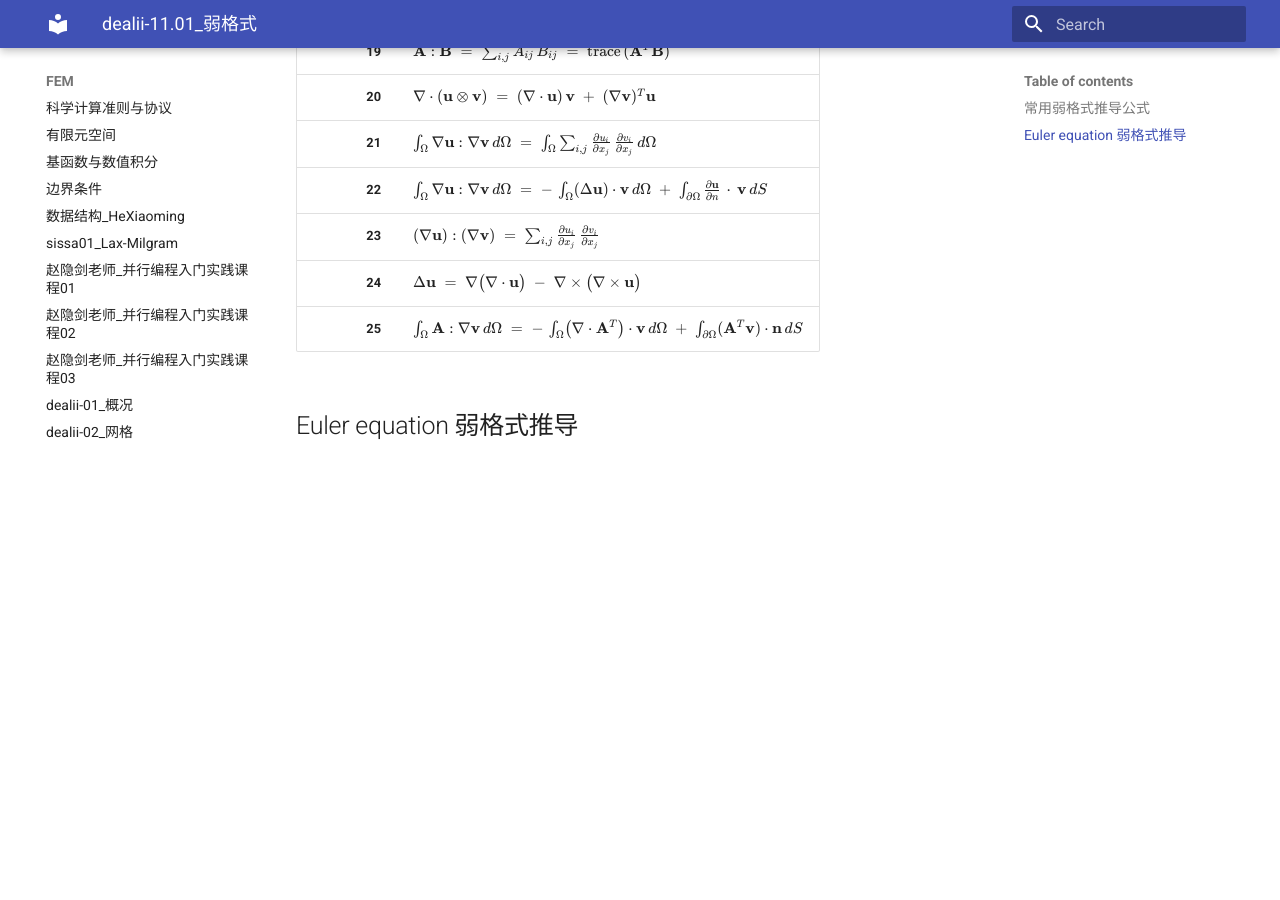
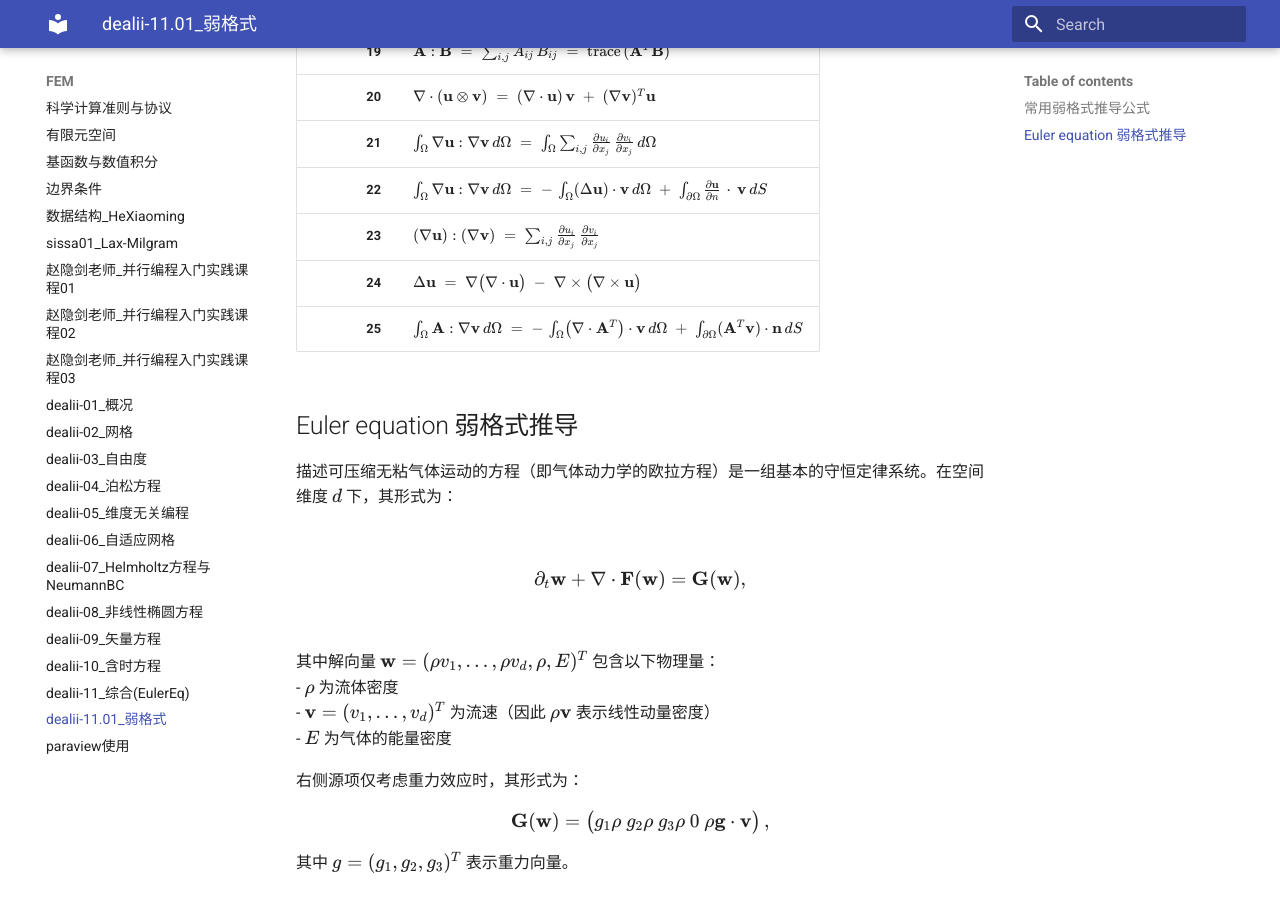
Before and after one commit to ymma98/technotes, an MkDocs documentation site: the page built from docs/FEM/dealii-11.01_弱格式.md, in a window 1280 px wide and 900 px high, scrolled down 1341 px. Built offline with MkDocs 1.6.1 and Material for MkDocs 9.7.7, drawn with Linux system fonts in a browser that asks for light colours; before the commit the page ends 1808 px from its top, so only the background shows below that.

Commit message:
docs/FEM/dealii-11.01_弱格式.md updated from https://stackedit.cn/

```diff
--- a/docs/FEM/dealii-11.01_弱格式.md
+++ b/docs/FEM/dealii-11.01_弱格式.md
@@ -35,12 +35,36 @@
 
 ## Euler equation 弱格式推导
 
+描述可压缩无粘气体运动的方程（即气体动力学的欧拉方程）是一组基本的守恒定律系统。在空间维度 $d$ 下，其形式为：
+
+$$
+\partial_t \mathbf{w} + \nabla \cdot \mathbf{F}(\mathbf{w}) = \mathbf{G}(\mathbf{w}),
+$$
+
+其中解向量 $\mathbf{w} = (\rho v_1, \ldots, \rho v_d, \rho, E)^T$ 包含以下物理量：
+- $\rho$ 为流体密度
+- $\mathbf{v} = (v_1, \ldots, v_d)^T$ 为流速（因此 $\rho\mathbf{v}$ 表示线性动量密度）
+- $E$ 为气体的能量密度
+
+右侧源项仅考虑重力效应时，其形式为：
+$$
+\mathbf{G}(\mathbf{w}) =
+\begin{pmatrix}
+g_1 \rho \\
+g_2 \rho \\
+g_3 \rho \\
+0 \\
+\rho \mathbf{g} \cdot \mathbf{v}
+\end{pmatrix},
+$$
+其中 $g = (g_1, g_2, g_3)^T$ 表示重力向量。
+
 
 
 
 
 
 <!--stackedit_data:
-eyJoaXN0b3J5IjpbODQ2Njc3MDA1LDM5MDUzNzY4MiwxNzE1Nj
-U2NzI4LC02Njk3NDcwNDcsLTE3Mzg5NjU5NzhdfQ==
+eyJoaXN0b3J5IjpbLTk5MDMxMzIxNCwzOTA1Mzc2ODIsMTcxNT
+Y1NjcyOCwtNjY5NzQ3MDQ3LC0xNzM4OTY1OTc4XX0=
 -->
```
